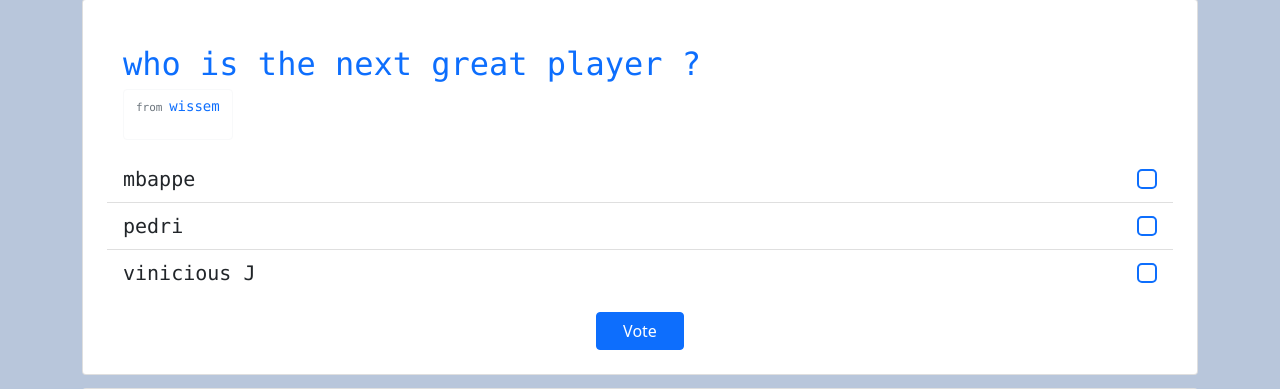
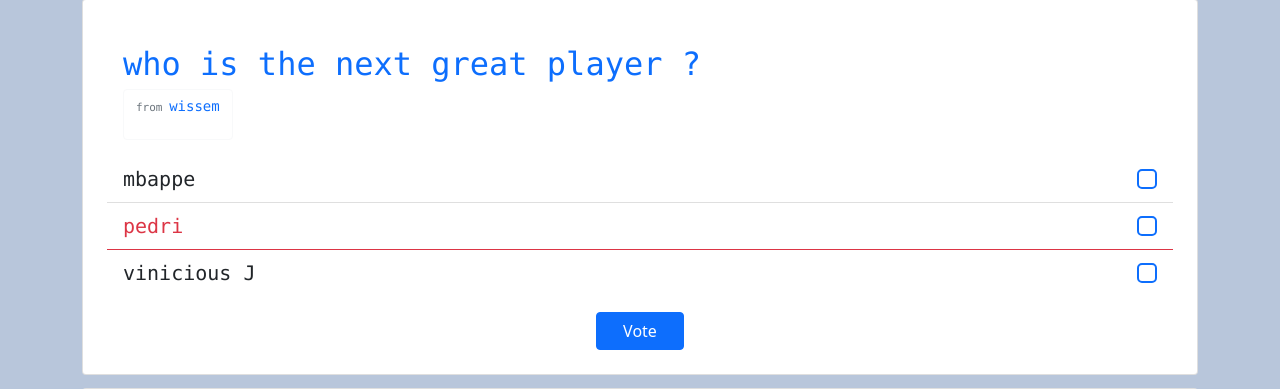
Before and after one commit to WissemHajbi/iThink2, a Django app: page /poll/186 in a window 1280 px wide. Shown: the part 127-516 px from the top of the page. Run offline with Django 3.2, Linux system fonts and the light colour scheme; data comes from the database, SQL or seed files in the repository; both versions use the stored data as it was after the commit; some libraries are stand-ins or nearby versions.

Commit message:
feat: highlight in red the most voted choice in every poll

```diff
--- a/polls/views.py
+++ b/polls/views.py
@@ -311,6 +311,24 @@ def vote(request, pk):
         context["comments"] = comments
         context["show_more"] = False
 
+    # this section is searching for the highest voted choice to  highlight it after
+
+    voted_polls = voted.objects.filter(poll=187)
+
+    choices = {
+        "1": 0,
+        "2": 1,
+        "3": 0,
+        "4": 0,
+        "5": 0,
+        "6": 0,
+    }
+
+    for i in voted_polls:
+        choices[str(i.choice)] += 1
+
+    context["max_choice"] = int(max(choices, key=choices.get))
+
     return render(request, 'polls/pollVote.html', context)
 
 
--- a/templates/polls/pollVote.html
+++ b/templates/polls/pollVote.html
@@ -46,8 +46,13 @@
             {% csrf_token %}
             <ul class="list-group list-group-flush fs-5">
               {% if polls.answer1 != None %}
+                {% if max_choice == 1 %}
+              <div class="list-group-item font-monospace d-flex flex-row border-danger">
+                <div class="text-danger" style="width:80%;">
+                {% else %}
               <div class="list-group-item font-monospace d-flex flex-row">
                 <div style="width:80%;">
+                {% endif %}
                   {{ polls.answer1 }}
                 </div>
                 <div style="width:20%">
@@ -56,8 +61,13 @@
               </div>
               {% endif %}
               {% if polls.answer2 != None %}
+              {% if max_choice == 2 %}
+              <div class="list-group-item font-monospace d-flex flex-row border-danger">
+                <div class="text-danger" style="width:80%;">
+                {% else %}
               <div class="list-group-item font-monospace d-flex flex-row">
                 <div style="width:80%;">
+                {% endif %}
                   {{ polls.answer2 }}
                 </div>
                 <div style="width:20%">
@@ -66,8 +76,13 @@
               </div>
               {% endif %}
               {% if polls.answer3 != None %}
+              {% if max_choice == 3 %}
+              <div class="list-group-item font-monospace d-flex flex-row border-danger">
+                <div class="text-danger" style="width:80%;">
+                {% else %}
               <div class="list-group-item font-monospace d-flex flex-row">
                 <div style="width:80%;">
+                {% endif %}
                   {{ polls.answer3 }}
                 </div>
                 <div style="width:20%">
@@ -76,8 +91,13 @@
               </div>
               {% endif %}
               {% if polls.answer4 != None %}
+              {% if max_choice == 4 %}
+              <div class="list-group-item font-monospace d-flex flex-row border-danger">
+                <div class="text-danger" style="width:80%;">
+                {% else %}
               <div class="list-group-item font-monospace d-flex flex-row">
                 <div style="width:80%;">
+                {% endif %}
                   {{ polls.answer4 }}
                 </div>
                 <div style="width:20%">
@@ -86,8 +106,13 @@
               </div>
               {% endif %}
               {% if polls.answer5 != None %}
+              {% if max_choice == 5 %}
+              <div class="list-group-item font-monospace d-flex flex-row border-danger">
+                <div class="text-danger" style="width:80%;">
+                {% else %}
               <div class="list-group-item font-monospace d-flex flex-row">
                 <div style="width:80%;">
+                {% endif %}
                   {{ polls.answer5 }}
                 </div>
                 <div style="width:20%">
@@ -96,8 +121,13 @@
               </div>
               {% endif %}
               {% if polls.answer6 != None %}
+              {% if max_choice == 6 %}
+              <div class="list-group-item font-monospace d-flex flex-row border-danger">
+                <div class="text-danger" style="width:80%;">
+                {% else %}
               <div class="list-group-item font-monospace d-flex flex-row">
                 <div style="width:80%;">
+                {% endif %}
                   {{ polls.answer6 }}
                 </div>
                 <div style="width:20%">
```
Also changed, not shown: README.md (added), db.sqlite3.
